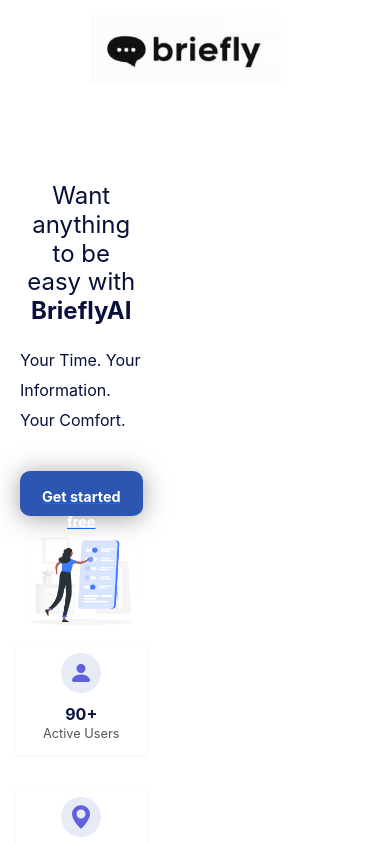
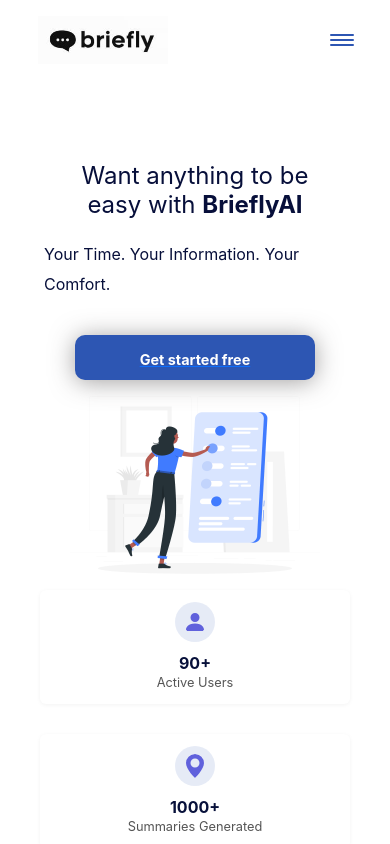
Before and after one commit to Bhuuba/k5, a React (Create React App) app: page / in a window 390 px wide. Shown: the top 844 px of the page. Built offline with nearby package versions, Linux system fonts and the light colour scheme; no server answers.

Commit message:
fix: add all changes to staging area

```diff
--- a/src/App.css
+++ b/src/App.css
@@ -1,5 +1,8 @@
 .App {
   text-align: center;
+  max-width: 1440px;
+  /* width: 100%; */
+  overflow-x: hidden;
 }
 
 /* .App-logo {
@@ -36,10 +39,44 @@
     transform: rotate(360deg);
   }
 }
+
 .container-fluide {
+  width: 100%;
   max-width: 1440px;
+  margin: 0 auto;
+  padding: 0 1rem;
+  display: flex;
+  flex-direction: column;
+  align-items: center;
 }
+
 body {
   display: flex;
   justify-content: center;
+  min-height: 100vh;
+  margin: 0;
+  padding: 0;
+  width: 100%;
+  overflow-x: hidden;
 }
+
+@media screen and (max-width: 768px) {
+  .container-fluide {
+    padding: 0;
+    width: 100%;
+  }
+
+  .col-xxl-12,
+  .col-xl-12,
+  .col-lg-5,
+  .col-sm-5,
+  .col-5 {
+    padding: 0;
+    width: 100%;
+  }
+
+  .row {
+    margin: 0;
+    width: 100%;
+  }
+}
--- a/src/components/Header/Header.jsx
+++ b/src/components/Header/Header.jsx
@@ -9,6 +9,7 @@
 const Header = () => {
   const { isAuth, email } = useAuth();
   const [showAuthPopup, setShowAuthPopup] = useState(false);
+  const [isMenuOpen, setIsMenuOpen] = useState(false);
 
   const handleProtectedClick = (e) => {
     if (!isAuth) {
@@ -17,25 +18,43 @@
     }
   };
 
+  const toggleMenu = () => {
+    setIsMenuOpen(!isMenuOpen);
+    document.body.style.overflow = !isMenuOpen ? 'hidden' : 'auto';
+  };
+
+  const closeMenu = () => {
+    setIsMenuOpen(false);
+    document.body.style.overflow = 'auto';
+  };
+
   return (
     <div className={s.headerWrapper}>
       {showAuthPopup && <AuthPopup onClose={() => setShowAuthPopup(false)} />}
 
       <div className={s.item}>
-        <div>
-          <NavLink to="/" className={s.a}>
+        <div className={s.headerLeft}>
+          <NavLink to="/" className={s.a} onClick={closeMenu}>
             <img className={s.logo} src={logo} alt="Logo" />
           </NavLink>
         </div>
 
-        <div className={s.navLinks}>
+        <div className={`${s.burgerBtn} ${isMenuOpen ? s.active : ''}`} onClick={toggleMenu}>
+          <div className={s.burgerLines}>
+            <span className={s.line}></span>
+            <span className={s.line}></span>
+            <span className={s.line}></span>
+          </div>
+        </div>
+
+        <div className={`${s.navLinks} ${isMenuOpen ? s.active : ''}`}>
           {/* Умовне відображення для захищених посилань */}
           {isAuth ? (
             <>
-              <NavLink to="/videoai" className={s.a}>
+              <NavLink to="/videoai" className={s.a} onClick={closeMenu}>
                 YTVideo AI
               </NavLink>
-              <NavLink to="/pdfai" className={s.a}>
+              <NavLink to="/pdfai" className={s.a} onClick={closeMenu}>
                 PDF AI
               </NavLink>
             </>
@@ -50,7 +69,7 @@
             </>
           )}
 
-          <NavLink to="/music" className={s.a}>
+          <NavLink to="/music" className={s.a} onClick={closeMenu}>
             AI CHATBOTS
           </NavLink>
           {/* <NavLink to="/pricing" className={s.a}>
@@ -58,7 +77,7 @@
           </NavLink> */}
 
           {isAuth ? (
-            <NavLink to="/account" className={s.profileLink}>
+            <NavLink to="/account" className={s.profileLink} onClick={closeMenu}>
               <img
                 src={userIcon}
                 alt="My Account"
@@ -67,7 +86,7 @@
               />
             </NavLink>
           ) : (
-            <NavLink to="/login" className={s.a}>
+            <NavLink to="/login" className={s.a} onClick={closeMenu}>
               <button className={s.btn}>Sign Up</button>
             </NavLink>
           )}
--- a/src/components/Header/Header.module.css
+++ b/src/components/Header/Header.module.css
@@ -1,22 +1,85 @@
 /* Header.module.css */
+
+.headerWrapper {
+  position: relative;
+  max-width: 1440px;
+  width: 100%;
+  display: flex;
+  justify-content: center;
+}
 
 .item {
   display: flex;
   flex-direction: row;
   background-color: rgb(255, 255, 255);
-  height: 100px;
+  height: auto;
+  min-height: 80px;
   margin-bottom: 30px;
   align-items: center;
   justify-content: space-between;
-  width: 1440px;
+  width: 100%;
+  max-width: 1440px;
   user-select: none;
-  padding: 0 50px;
+  padding: 0 2rem;
+  position: relative;
+}
+
+.headerLeft {
+  display: flex;
+  align-items: center;
+}
+
+.burgerBtn {
+  display: none;
+}
+
+.burgerLines {
+  position: relative;
+  width: 100%;
+  height: 100%;
+}
+
+.line {
+  position: absolute;
+  left: 0;
+  width: 24px;
+  height: 2px;
+  background: #2d56b3;
+  border-radius: 4px;
+  transition: all 0.3s ease;
+}
+
+.line:nth-child(1) {
+  top: 25%;
+}
+
+.line:nth-child(2) {
+  top: 50%;
+  transform: translateY(-50%);
+}
+
+.line:nth-child(3) {
+  bottom: 25%;
+}
+
+.burgerBtn.active .line:nth-child(1) {
+  top: 50%;
+  transform: translateY(-50%) rotate(45deg);
+}
+
+.burgerBtn.active .line:nth-child(2) {
+  opacity: 0;
+}
+
+.burgerBtn.active .line:nth-child(3) {
+  bottom: 50%;
+  transform: translateY(50%) rotate(-45deg);
 }
 
 .navLinks {
   display: flex;
   align-items: center;
-  gap: 40px;
+  gap: 2rem;
 }
 
 .a {
@@ -35,7 +98,7 @@
 
 .logo {
   width: 191px;
-  margin-left: 20px;
+  margin-left: 0;
 }
 
 .btn {
@@ -45,8 +108,8 @@
   border-radius: 40px;
   border: 1px solid #3878ff;
   color: #3878ff;
-  margin-left: 130px;
-  margin-right: 50px;
+  margin-left: 2rem;
+  margin-right: 2rem;
   font-weight: 500;
   user-select: none;
   cursor: pointer;
@@ -68,9 +131,7 @@
 .userIcon {
   width: 45px;
   height: 45px;
-
   object-fit: cover;
-
   padding: 3px;
   cursor: pointer;
 }
@@ -111,3 +172,116 @@
   font-size: 12px;
   white-space: nowrap;
 }
+
+@media screen and (max-width: 768px) {
+  .item {
+    padding: 0 1rem;
+  }
+
+  .burgerBtn {
+    display: block;
+    width: 40px;
+    height: 40px;
+    padding: 8px;
+    background: transparent;
+    border: none;
+    cursor: pointer;
+    z-index: 100;
+    position: absolute;
+    right: 1rem;
+    top: 50%;
+    transform: translateY(-50%);
+  }
+
+  .burgerLines {
+    position: relative;
+    width: 100%;
+    height: 100%;
+  }
+
+  .line {
+    position: absolute;
+    left: 0;
+    width: 24px;
+    height: 2px;
+    background: #2d56b3;
+    border-radius: 4px;
+    transition: all 0.3s ease;
+  }
+
+  .line:nth-child(1) {
+    top: 25%;
+  }
+
+  .line:nth-child(2) {
+    top: 50%;
+    transform: translateY(-50%);
+  }
+
+  .line:nth-child(3) {
+    bottom: 25%;
+  }
+
+  .burgerBtn.active .line:nth-child(1) {
+    top: 50%;
+    transform: translateY(-50%) rotate(45deg);
+  }
+
+  .burgerBtn.active .line:nth-child(2) {
+    opacity: 0;
+  }
+
+  .burgerBtn.active .line:nth-child(3) {
+    bottom: 50%;
+    transform: translateY(50%) rotate(-45deg);
+  }
+
+  .navLinks {
+    position: fixed;
+    top: 0;
+    left: 0;
+    right: 0;
+    bottom: 0;
+    background: rgba(255, 255, 255, 0.98);
+    flex-direction: column;
+    justify-content: center;
+    align-items: center;
+    gap: 2rem;
+    padding: 2rem;
+    transform: translateX(100%);
+    transition: transform 0.3s ease-in-out;
+    z-index: 99;
+  }
+
+  .navLinks.active {
+    transform: translateX(0);
+  }
+
+  .logo {
+    width: 130px;
+    margin: 0;
+  }
+
+  .btn {
+    margin: 1rem 0;
+    width: 200px;
+  }
+
+  .a,
+  .disabledLink {
+    padding: 10px;
+    width: 100%;
+    text-align: center;
+    font-size: 16px;
+  }
+
+  .profileLink {
+    margin: 0;
+  }
+
+  .disabledLink:hover::after {
+    bottom: -20px;
+    font-size: 11px;
+    padding: 4px 8px;
+  }
+}
--- a/src/components/Video/Video.jsx
+++ b/src/components/Video/Video.jsx
@@ -12,12 +12,8 @@
   const [autoplay, setAutoplay] = useState(false); // Стан для автозапуску відео
   const [summaryData, setSummaryData] = useState({
     summary: "Loading summary...",
-    timestamps: [
-      { timestamp: "0:00", topic: "Loading..." },
-      { timestamp: "2:30", topic: "Loading..." },
-      { timestamp: "5:45", topic: "Loading..." },
-      { timestamp: "8:15", topic: "Loading..." },
-    ],
+    timestamps: [],
+    keyTopics: []
   });
   const [history, setHistory] = useState(() => {
     const storedHistory = localStorage.getItem("videoHistory");
@@ -60,11 +56,10 @@
       return;
     }
     setVideoId(id);
-    setAutoplay(false); // відео завантажується на паузі
+    setAutoplay(false);
     setStartTime(0);
     setLoading(true);
 
-    let fetchedSummary = "";
     try {
       const response = await fetch("http://35.159.18.171/api/v1/yt/summary", {
         method: "POST",
@@ -72,33 +67,56 @@
         body: JSON.stringify({ url: inputUrl, lang: "en" }),
       });
 
-      if (!response.ok)
+      if (!response.ok) {
         throw new Error(`Request failed with status ${response.status}`);
+      }
 
       const data = await response.json();
-      fetchedSummary = data.videoSummary || "No summary available.";
+
+      // Process timestamps and topics
+      let processedTimestamps = [];
+      if (data.keyTopics && Array.isArray(data.keyTopics)) {
+        processedTimestamps = data.keyTopics.map(topic => {
+          // Check if topic has the expected structure
+          if (typeof topic === 'object') {
+            const timestamp = Object.keys(topic)[0];
+            return {
+              timestamp,
+              topic: topic[timestamp]
+            };
+          }
+          return null;
+        }).filter(item => item !== null);
+      }
+
       setSummaryData({
-        summary: fetchedSummary,
-        timestamps: data.keyTopics || [],
+        summary: data.videoSummary || "No summary available.",
+        timestamps: processedTimestamps,
+        keyTopics: data.keyTopics || []
       });
+
       showPopup("Video summary loaded successfully!");
+
+      // Update history
+      const words = data.videoSummary.split(" ").filter(Boolean);
+      const preview = words.length > 0 ? words.slice(0, 3).join(" ") : "error";
+      const newHistoryEntry = {
+        url: inputUrl,
+        preview,
+        timestamp: new Date().toISOString(),
+      };
+      setHistory(prev => [newHistoryEntry, ...prev]);
+
     } catch (error) {
       console.error("Error fetching summary:", error);
-      fetchedSummary = "Error loading summary.";
-      setSummaryData({ summary: fetchedSummary, timestamps: [] });
+      setSummaryData({
+        summary: "Error loading summary.",
+        timestamps: [],
+        keyTopics: []
+      });
       showPopup("Error loading summary!");
     }
     setLoading(false);
-
-    // Формуємо прев'ю для історії (перші 1-3 слова)
-    const words = fetchedSummary.split(" ").filter(Boolean);
-    const preview = words.length > 0 ? words.slice(0, 3).join(" ") : "error";
-    const newHistoryEntry = {
-      url: inputUrl,
-      preview,
-      timestamp: new Date().toISOString(),
-    };
-    setHistory((prev) => [newHistoryEntry, ...prev]);
   };
 
   // Функція копіювання тексту в буфер обміну
```
